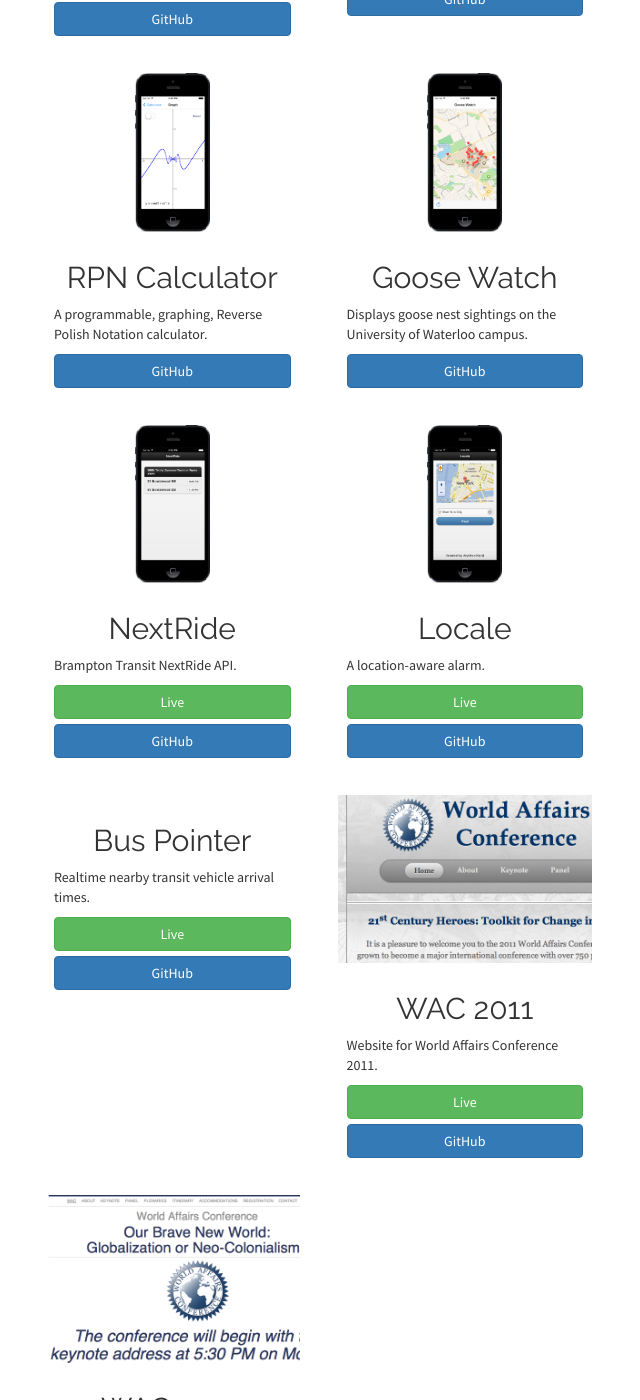
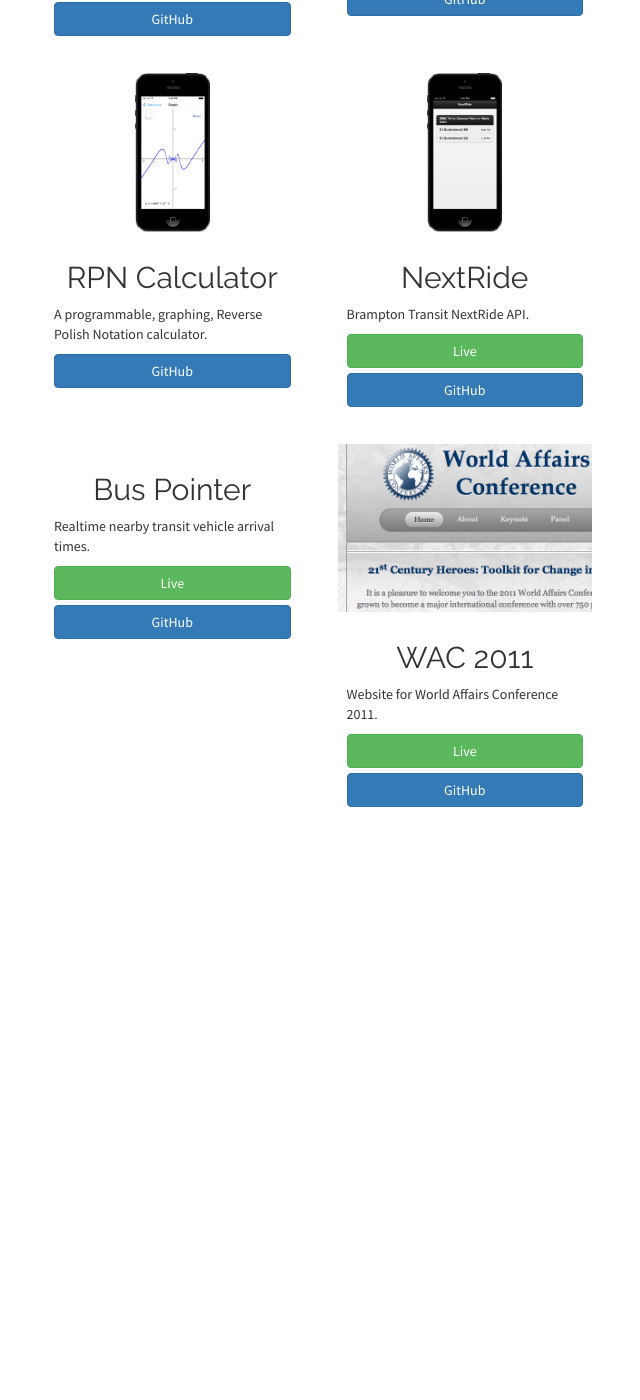
Before and after one commit to alykhank/alykhank.github.io, a Jekyll site: the page built from index.html, in a window 1280 px wide and 1400 px high, scrolled down 1442 px. Shown: the whole window, without its empty margins (29-669 px from the left). Built offline with Jekyll 4.4.1, drawn with Linux system fonts in a browser that asks for light colours; nearby versions of some CDN libraries; Markdown is read by kramdown in place of the engine named in the settings; comment, search, counter and statistics services are not loaded; after the commit the page ends 2282 px from its top, so only the background shows below that; some of the changed text lies outside the part shown.

Commit message:
Remove old projects from portfolio

```diff
--- a/_data/projects.yml
+++ b/_data/projects.yml
@@ -29,24 +29,11 @@
   github: https://github.com/alykhank/calculator
   thumbnail_tall: true
 
-- title: Goose Watch
-  caption: Displays goose nest sightings on the University of Waterloo campus.
-  thumbnail: goosewatch
-  github: https://github.com/alykhank/GooseWatch
-  thumbnail_tall: true
-
 - title: NextRide
   caption: Brampton Transit NextRide API.
   thumbnail: nextride
   live: http://nextride.alykhan.com
   github: https://github.com/alykhank/NextRide
-  thumbnail_tall: true
-
-- title: Locale
-  caption: A location-aware alarm.
-  thumbnail: locale
-  live: http://alykhan.com/locale/
-  github: https://github.com/alykhank/locale
   thumbnail_tall: true
 
 - title: Bus Pointer
@@ -59,9 +46,3 @@
   thumbnail: wac2011_thumb
   live: WAC2011/
   github: https://github.com/alykhank/wac2011
-
-- title: WAC 2010
-  caption: Website for World Affairs Conference 2010.
-  thumbnail: wac2010_thumb
-  live: WAC2010/
-  github: https://github.com/alykhank/wac2010
```
Also changed, not shown: .gitmodules, img/goosewatch.png (deleted), img/locale.png (deleted), img/wac2010_thumb.png (deleted).
